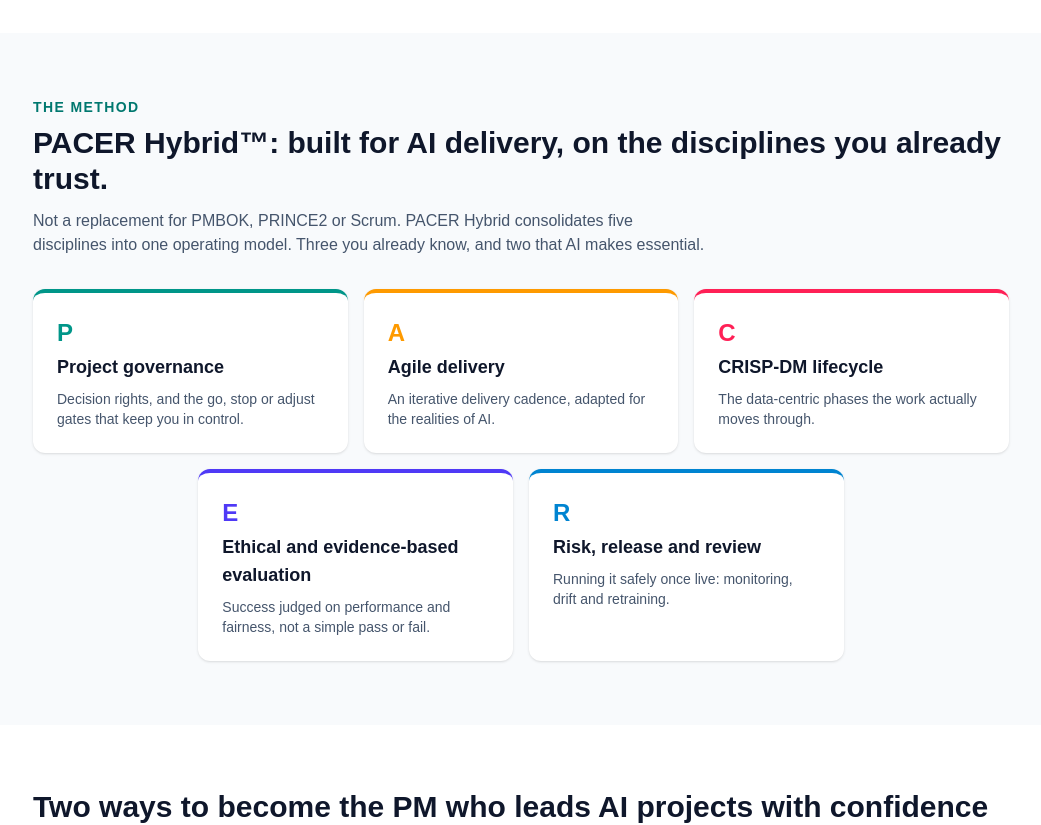
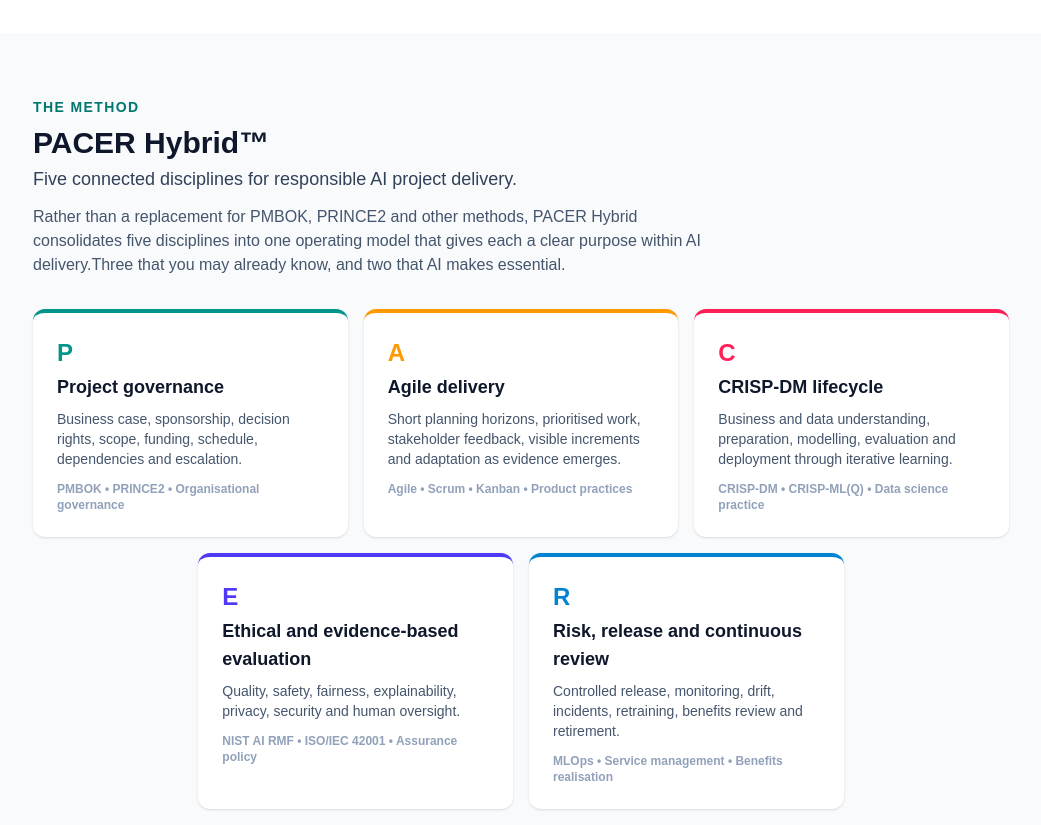
Before and after one commit to anestis0565/aiprojectdelivery, a Next.js app: page / in a window 1280 px wide. Shown: the part 1440-2265 px from the top of the page, without its empty margins (119-1160 px from the left). Built offline with nearby package versions, Linux system fonts and the light colour scheme.

Commit message:
PACER pillars, sticker style

```diff
--- a/app/page.tsx
+++ b/app/page.tsx
@@ -37,23 +37,25 @@
         </div>
       </section>
 
-                 <section className="bg-slate-50">
+      <section className="bg-slate-50">
         <div className="mx-auto max-w-5xl px-6 py-16">
           <p className="text-sm font-semibold uppercase tracking-widest text-teal-700">The method</p>
-          <h2 className="mt-2 text-2xl md:text-3xl font-bold">PACER Hybrid&trade;: built for AI delivery, on the disciplines you already trust.</h2>
-          <p className="mt-3 max-w-2xl text-slate-600">Not a replacement for PMBOK, PRINCE2 or Scrum. PACER Hybrid consolidates five disciplines into one operating model. Three you already know, and two that AI makes essential.</p>
+          <h2 className="mt-2 text-2xl md:text-3xl font-bold">PACER Hybrid&trade;</h2>
+          <p className="mt-1 text-lg text-slate-700">Five connected disciplines for responsible AI project delivery.</p>
+          <p className="mt-3 max-w-2xl text-slate-600">Rather than a replacement for PMBOK, PRINCE2 and other methods, PACER Hybrid consolidates five disciplines into one operating model that gives each a clear purpose within AI delivery.Three that you may already know, and two that AI makes essential.</p>
           <div className="mt-8 grid grid-cols-1 sm:grid-cols-6 gap-4">
             {[
-              ["P", "Project governance", "Decision rights, and the go, stop or adjust gates that keep you in control.", "border-teal-600", "text-teal-600"],
-              ["A", "Agile delivery", "An iterative delivery cadence, adapted for the realities of AI.", "border-amber-500", "text-amber-500"],
-              ["C", "CRISP-DM lifecycle", "The data-centric phases the work actually moves through.", "border-rose-500", "text-rose-500"],
-              ["E", "Ethical and evidence-based evaluation", "Success judged on performance and fairness, not a simple pass or fail.", "border-indigo-600", "text-indigo-600"],
-              ["R", "Risk, release and review", "Running it safely once live: monitoring, drift and retraining.", "border-sky-600", "text-sky-600"],
-            ].map(([letter, name, d, border, text], i) => (
+              ["P", "Project governance", "Business case, sponsorship, decision rights, scope, funding, schedule, dependencies and escalation.", "PMBOK • PRINCE2 • Organisational governance", "border-teal-600", "text-teal-600"],
+              ["A", "Agile delivery", "Short planning horizons, prioritised work, stakeholder feedback, visible increments and adaptation as evidence emerges.", "Agile • Scrum • Kanban • Product practices", "border-amber-500", "text-amber-500"],
+              ["C", "CRISP-DM lifecycle", "Business and data understanding, preparation, modelling, evaluation and deployment through iterative learning.", "CRISP-DM • CRISP-ML(Q) • Data science practice", "border-rose-500", "text-rose-500"],
+              ["E", "Ethical and evidence-based evaluation", "Quality, safety, fairness, explainability, privacy, security and human oversight.", "NIST AI RMF • ISO/IEC 42001 • Assurance policy", "border-indigo-600", "text-indigo-600"],
+              ["R", "Risk, release and continuous review", "Controlled release, monitoring, drift, incidents, retraining, benefits review and retirement.", "MLOps • Service management • Benefits realisation", "border-sky-600", "text-sky-600"],
+            ].map(([letter, name, d, foundations, border, text], i) => (
               <div key={letter} className={`rounded-xl border-t-4 ${border} bg-white p-6 shadow-sm sm:col-span-2 ${i === 3 ? "sm:col-start-2" : ""}`}>
                 <span className={`text-2xl font-extrabold ${text}`}>{letter}</span>
                 <p className="mt-1 text-lg font-bold">{name}</p>
                 <p className="mt-2 text-sm text-slate-600">{d}</p>
+                <p className="mt-3 text-xs font-semibold text-slate-400">{foundations}</p>
               </div>
             ))}
           </div>
```
